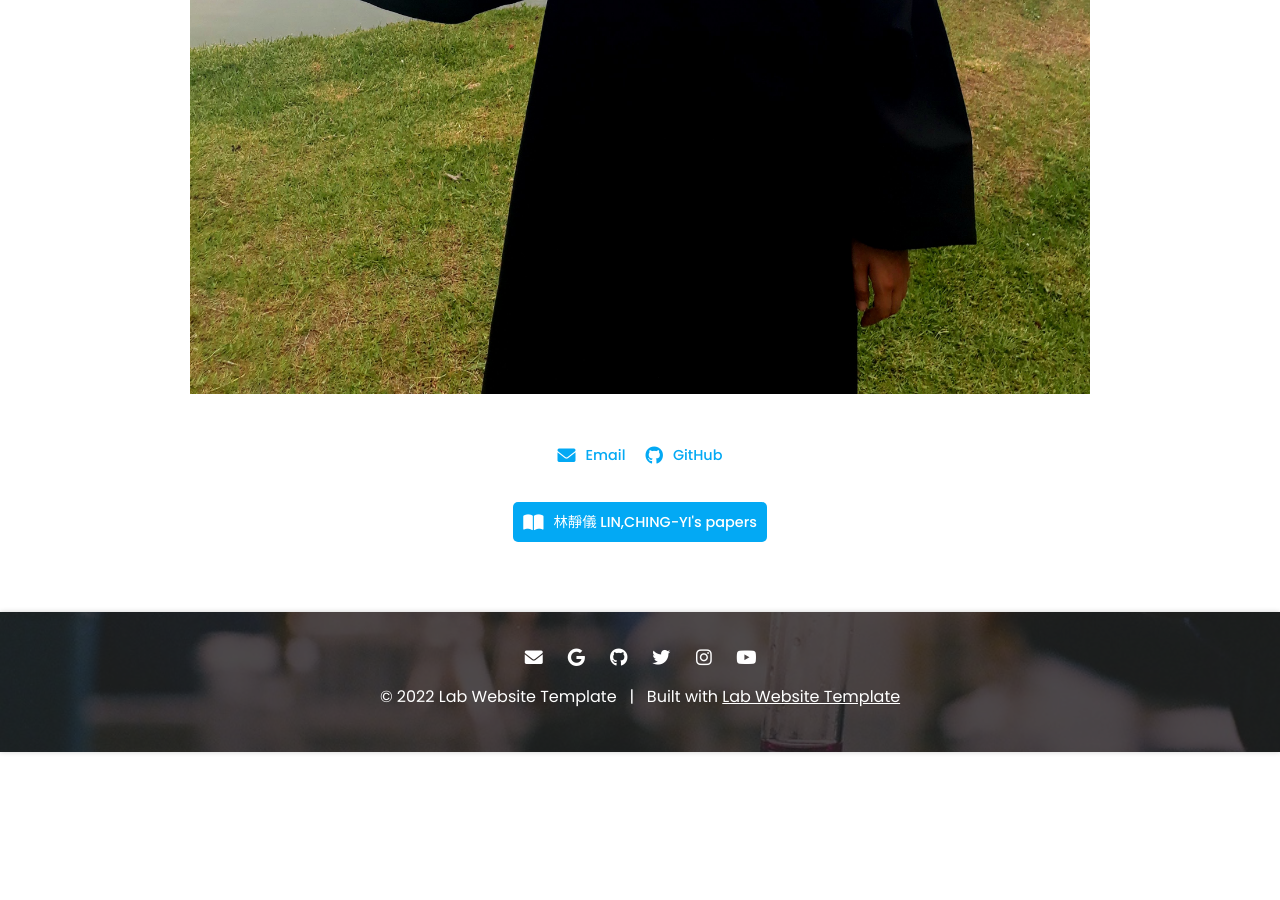
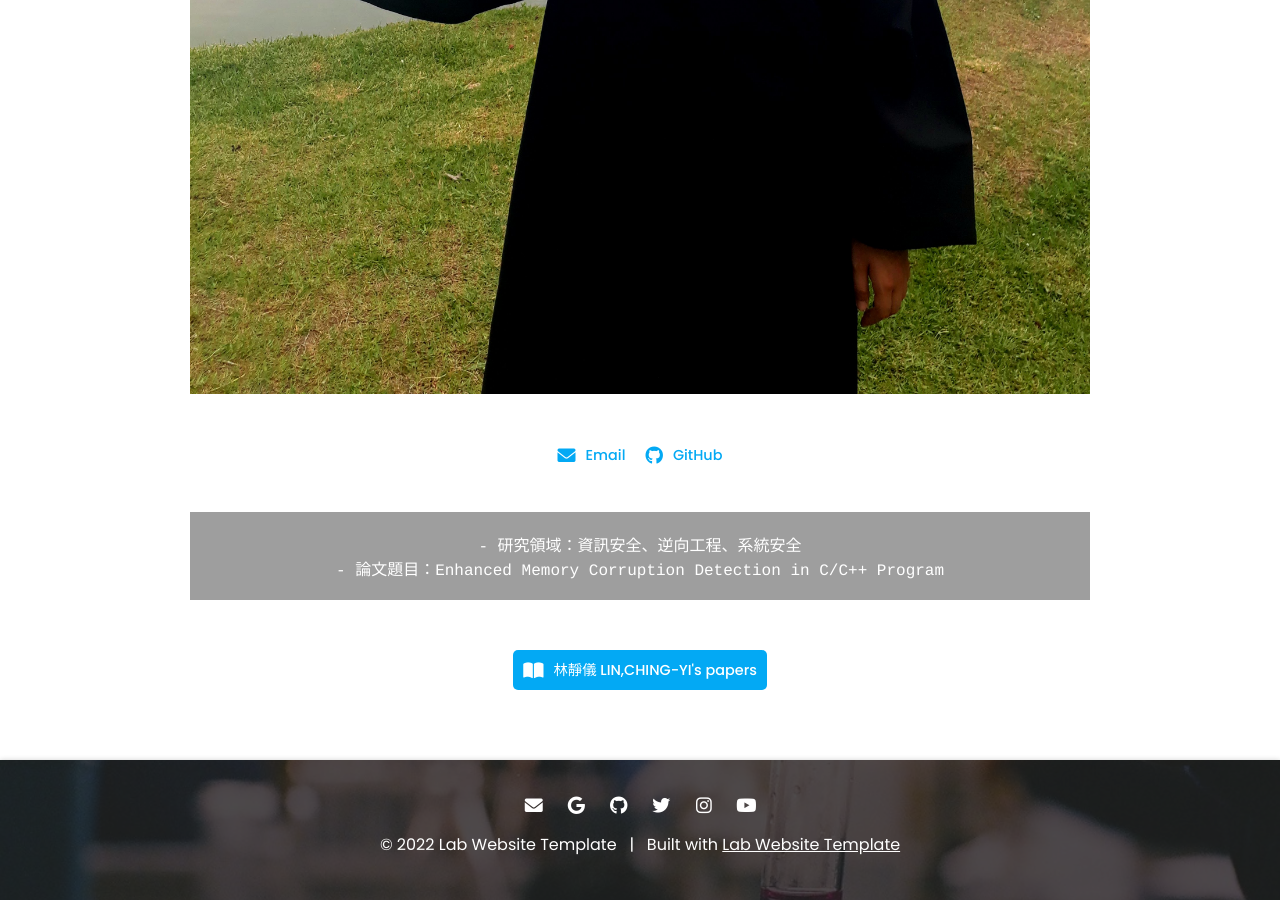
Before and after one commit to NYCU-PLAS/NYCU-PLAS.github.io, a Jekyll site: the page built from _members/LIN-CHING-YI.md, in a window 1280 px wide and 900 px high, scrolled down 1063 px. Built offline with Jekyll 4.4.1, drawn with Linux system fonts in a browser that asks for light colours; before the commit the page ends 1815 px from its top, so only the background shows below that.

Commit message:
Edit Raagi's profile

```diff
--- a/_members/LIN-CHING-YI.md
+++ b/_members/LIN-CHING-YI.md
@@ -11,3 +11,5 @@ links:
     email: raagi.c@ncyu.edu.tw
     github: nashi5566
 ---
+    - 研究領域：資訊安全、逆向工程、系統安全
+    - 論文題目：Enhanced Memory Corruption Detection in C/C++ Program
```
